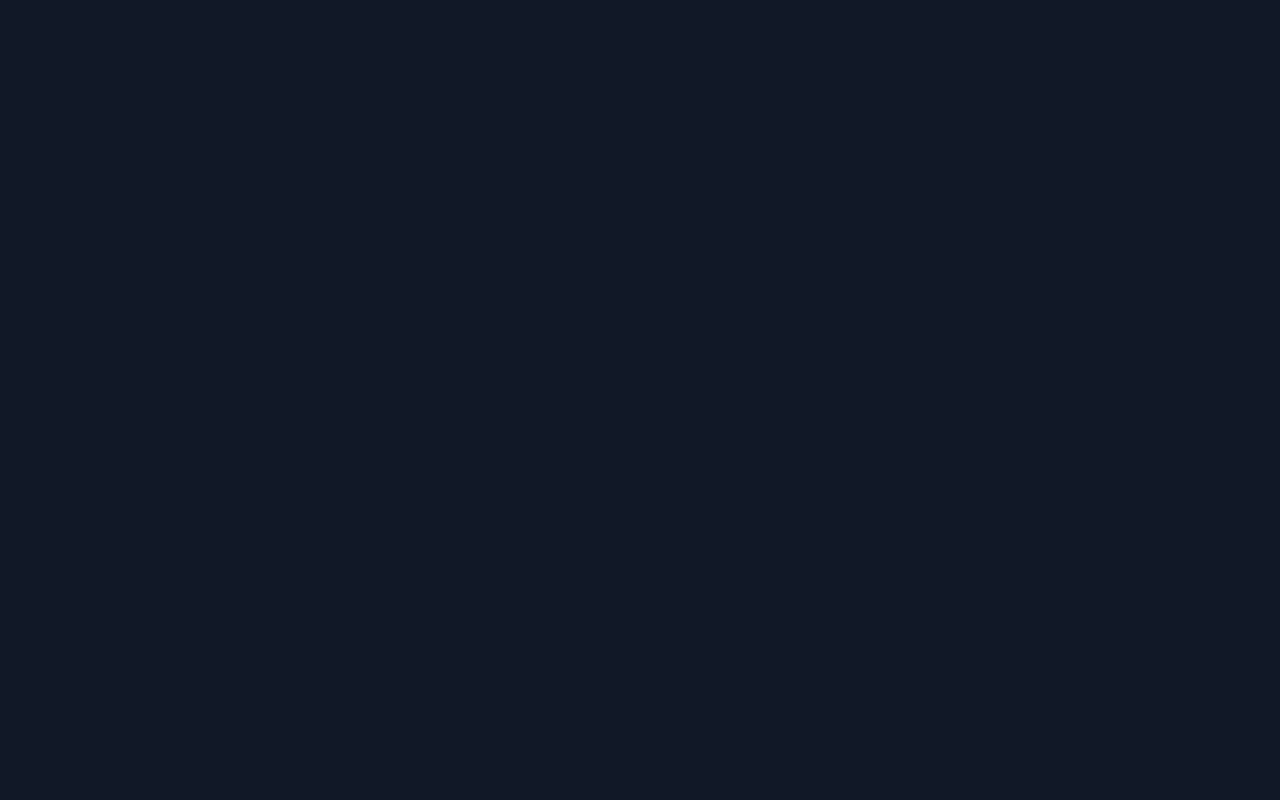
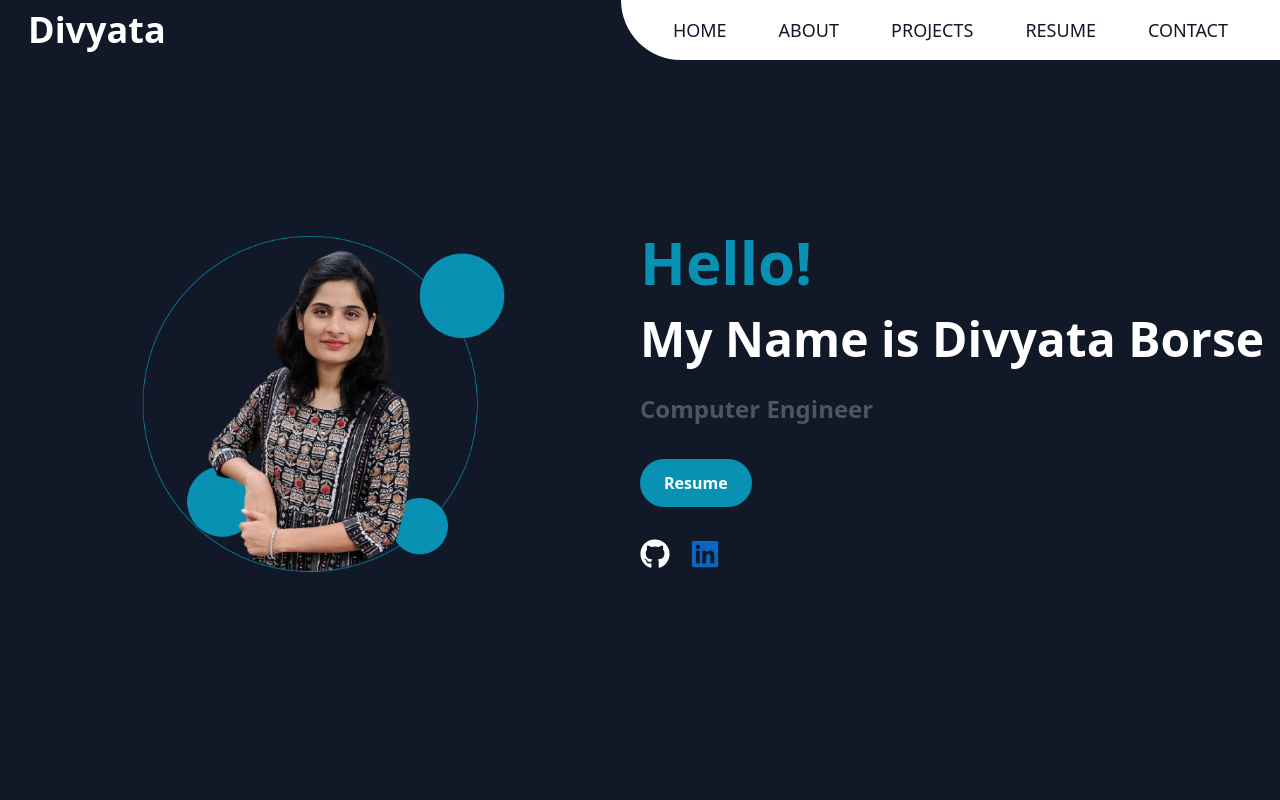
Before and after one commit to DivyataBorse/portfolio, a React (Vite) app: page /home in a window 1280 px wide. Before the commit this address had no page. Shown: the top 800 px of the page. Built offline with nearby package versions, Linux system fonts and the light colour scheme.

Commit message:
routing changes

```diff
--- a/src/components/Navbar.tsx
+++ b/src/components/Navbar.tsx
@@ -7,15 +7,15 @@ const Navbar: FC<{ isResume?: boolean }> = ({ isResume }) => {
   const [open, setOpen] = useState(false);
   const menuLinks = isResume
     ? [
-        { name: "HOME", link: "/#home" },
+        { name: "HOME", link: "/home" },
         { name: "RESUME", link: "/resume" },
       ]
     : [
-        { name: "HOME", link: "#home" },
-        { name: "ABOUT", link: "#about" },
-        { name: "PROJECTS", link: "#projects" },
+        { name: "HOME", link: "/home#home" },
+        { name: "ABOUT", link: "/home#about" },
+        { name: "PROJECTS", link: "/home#projects" },
         { name: "RESUME", link: "/resume" },
-        { name: "CONTACT", link: "#contact" },
+        { name: "CONTACT", link: "/home#contact" },
       ];
 
   useEffect(() => {
--- a/src/routes/index.tsx
+++ b/src/routes/index.tsx
@@ -7,7 +7,7 @@ const AppRouter = () => {
     <>
       <BrowserRouter basename={import.meta.env.BASE_URL}>
         <Routes>
-          <Route index path="/" element={<Home />} />
+          <Route index path="/home" element={<Home />} />
           <Route path="/resume" element={<Resume />} />
         </Routes>
       </BrowserRouter>
```
